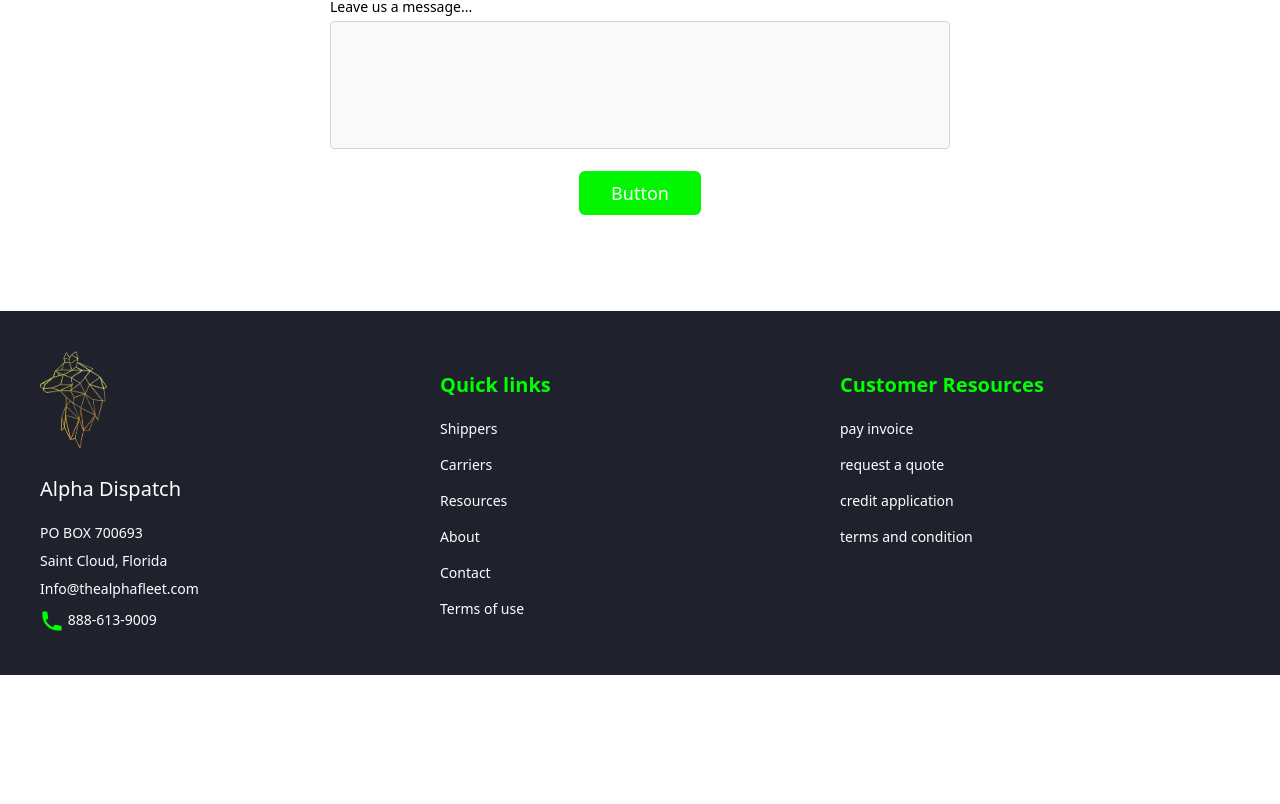
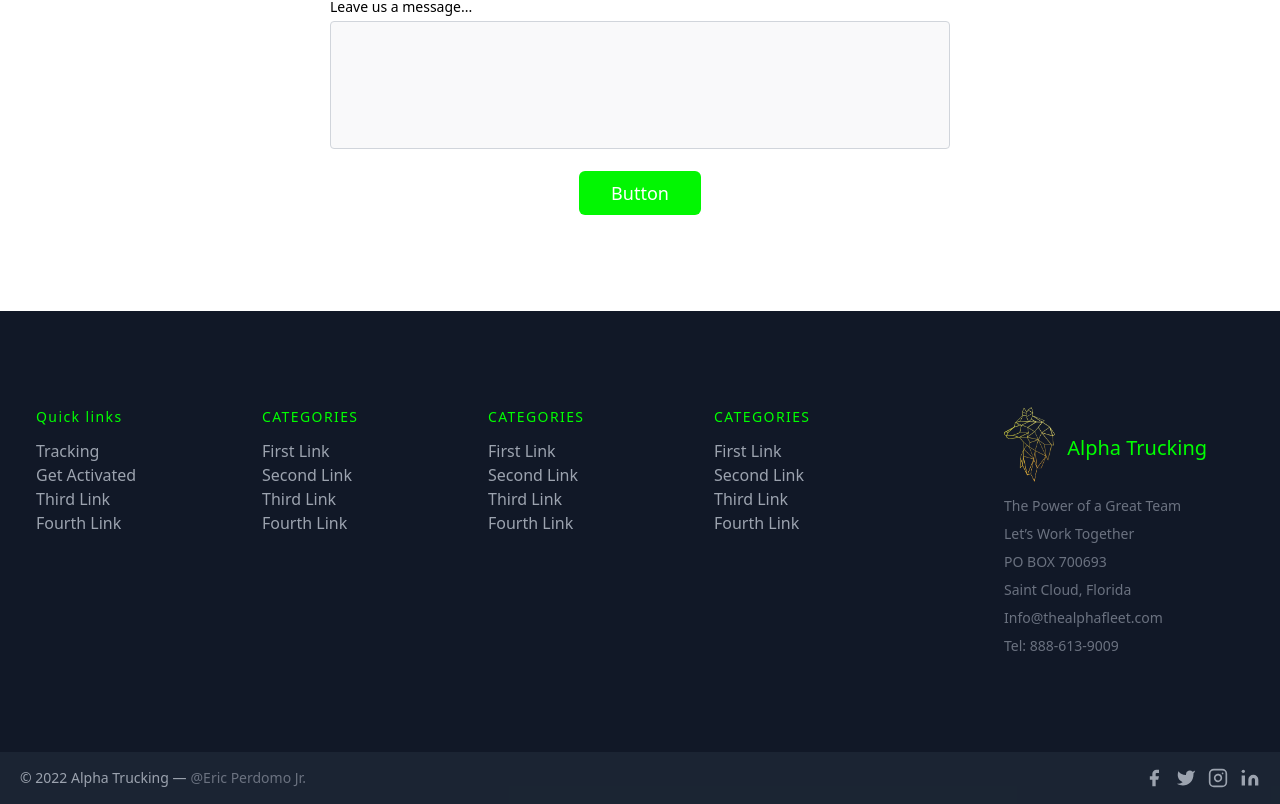
Before and after one commit to Nick9499/alpha-tracking, a Next.js app: page / in a window 1280 px wide. Shown: the part 4041-4845 px from the top of the page. Before the commit the page ends 4716 px from the top, so only its background shows below. Built offline with nearby package versions, Linux system fonts and the light colour scheme.

Commit message:
styling improvements in footer

```diff
--- a/components/Footer.js
+++ b/components/Footer.js
@@ -5,42 +5,172 @@
 
 const Footer = () => {
   return (
-    <div className="p-10 bg-[#1f212c] grid md:grid-cols-3 text-white">
-      <div>
-        <div className="w-1/6">
-          <Image src={logo} alt="logo" />
+    <footer className="text-gray-400 bg-gray-900 body-font">
+      <div className="container px-5 py-24 mx-auto flex md:items-center lg:items-start md:flex-row md:flex-nowrap flex-wrap flex-col">
+        <div className="w-64 flex-shrink-0 md:mx-0 mx-auto text-center md:text-left md:mt-0 mt-10">
+          <a className="flex title-font font-medium items-center md:justify-start justify-center text-white">
+            <div className="w-1/5 hover:scale-110 transition-all">
+              <Image src={logo} alt="logo" />
+            </div>
+            <span className="ml-3 text-xl text-[#00ff00]">Alpha Trucking</span>
+          </a>
+          <p className="mt-2 text-sm text-gray-500">
+            The Power of a Great Team
+          </p>
+          <p className="mt-2 text-sm text-gray-500">Let’s Work Together</p>
+          <p className="mt-2 text-sm text-gray-500">PO BOX 700693</p>
+          <p className="mt-2 text-sm text-gray-500">Saint Cloud, Florida</p>
+          <p className="mt-2 text-sm text-gray-500">Info@thealphafleet.com</p>
+          <p className="mt-2 text-sm text-gray-500">
+            <a href="tel:888-613-9009">Tel: 888-613-9009</a>
+          </p>
         </div>
-        <h5 className="text-xl mt-5 mb-5">Alpha Dispatch</h5>
-        <p className="text-sm mb-2">PO BOX 700693</p>
-        <p className="text-sm mb-2">Saint Cloud, Florida</p>
-        <p className="text-sm mb-2">Info@thealphafleet.com</p>
-        <a href="tel:770-509-9611" className="text-sm mb-2">
-          <span>
-            <PhoneIcon className="text-[#00ff00] w-6 h-6 inline" /> 888-613-9009
+        <div className="flex-grow flex flex-wrap md:pr-20 -mb-10 md:text-left text-center order-first">
+          <div className="lg:w-1/4 md:w-1/2 w-full px-4">
+            <h2 className="title-font font-medium text-[#00ff00] tracking-widest text-sm mb-3">
+              Quick links
+            </h2>
+            <nav className="list-none mb-10">
+              <li>
+                <a className="text-gray-400 hover:text-white">Tracking</a>
+              </li>
+              <li>
+                <a className="text-gray-400 hover:text-white">Get Activated</a>
+              </li>
+              <li>
+                <a className="text-gray-400 hover:text-white">Third Link</a>
+              </li>
+              <li>
+                <a className="text-gray-400 hover:text-white">Fourth Link</a>
+              </li>
+            </nav>
+          </div>
+          <div className="lg:w-1/4 md:w-1/2 w-full px-4">
+            <h2 className="title-font font-medium text-[#00ff00] tracking-widest text-sm mb-3">
+              CATEGORIES
+            </h2>
+            <nav className="list-none mb-10">
+              <li>
+                <a className="text-gray-400 hover:text-white">First Link</a>
+              </li>
+              <li>
+                <a className="text-gray-400 hover:text-white">Second Link</a>
+              </li>
+              <li>
+                <a className="text-gray-400 hover:text-white">Third Link</a>
+              </li>
+              <li>
+                <a className="text-gray-400 hover:text-white">Fourth Link</a>
+              </li>
+            </nav>
+          </div>
+          <div className="lg:w-1/4 md:w-1/2 w-full px-4">
+            <h2 className="title-font font-medium text-[#00ff00] tracking-widest text-sm mb-3">
+              CATEGORIES
+            </h2>
+            <nav className="list-none mb-10">
+              <li>
+                <a className="text-gray-400 hover:text-white">First Link</a>
+              </li>
+              <li>
+                <a className="text-gray-400 hover:text-white">Second Link</a>
+              </li>
+              <li>
+                <a className="text-gray-400 hover:text-white">Third Link</a>
+              </li>
+              <li>
+                <a className="text-gray-400 hover:text-white">Fourth Link</a>
+              </li>
+            </nav>
+          </div>
+          <div className="lg:w-1/4 md:w-1/2 w-full px-4">
+            <h2 className="title-font font-medium text-[#00ff00] tracking-widest text-sm mb-3">
+              CATEGORIES
+            </h2>
+            <nav className="list-none mb-10">
+              <li>
+                <a className="text-gray-400 hover:text-white">First Link</a>
+              </li>
+              <li>
+                <a className="text-gray-400 hover:text-white">Second Link</a>
+              </li>
+              <li>
+                <a className="text-gray-400 hover:text-white">Third Link</a>
+              </li>
+              <li>
+                <a className="text-gray-400 hover:text-white">Fourth Link</a>
+              </li>
+            </nav>
+          </div>
+        </div>
+      </div>
+      <div className="bg-gray-800 bg-opacity-75">
+        <div className="container mx-auto py-4 px-5 flex flex-wrap flex-col sm:flex-row">
+          <p className="text-gray-400 text-sm text-center sm:text-left">
+            © 2022 Alpha Trucking —
+            <a
+              href="https://twitter.com/knyttneve"
+              className="text-gray-500 ml-1"
+              rel="noopener noreferrer"
+              target="_blank">
+              @Eric Perdomo Jr.
+            </a>
+          </p>
+          <span className="inline-flex sm:ml-auto sm:mt-0 mt-2 justify-center sm:justify-start">
+            <a className="text-gray-400">
+              <svg
+                fill="currentColor"
+                stroke-linecap="round"
+                stroke-linejoin="round"
+                stroke-width="2"
+                className="w-5 h-5"
+                viewBox="0 0 24 24">
+                <path d="M18 2h-3a5 5 0 00-5 5v3H7v4h3v8h4v-8h3l1-4h-4V7a1 1 0 011-1h3z"></path>
+              </svg>
+            </a>
+            <a className="ml-3 text-gray-400">
+              <svg
+                fill="currentColor"
+                stroke-linecap="round"
+                stroke-linejoin="round"
+                stroke-width="2"
+                className="w-5 h-5"
+                viewBox="0 0 24 24">
+                <path d="M23 3a10.9 10.9 0 01-3.14 1.53 4.48 4.48 0 00-7.86 3v1A10.66 10.66 0 013 4s-4 9 5 13a11.64 11.64 0 01-7 2c9 5 20 0 20-11.5a4.5 4.5 0 00-.08-.83A7.72 7.72 0 0023 3z"></path>
+              </svg>
+            </a>
+            <a className="ml-3 text-gray-400">
+              <svg
+                fill="none"
+                stroke="currentColor"
+                stroke-linecap="round"
+                stroke-linejoin="round"
+                stroke-width="2"
+                className="w-5 h-5"
+                viewBox="0 0 24 24">
+                <rect width="20" height="20" x="2" y="2" rx="5" ry="5"></rect>
+                <path d="M16 11.37A4 4 0 1112.63 8 4 4 0 0116 11.37zm1.5-4.87h.01"></path>
+              </svg>
+            </a>
+            <a className="ml-3 text-gray-400">
+              <svg
+                fill="currentColor"
+                stroke="currentColor"
+                stroke-linecap="round"
+                stroke-linejoin="round"
+                stroke-width="0"
+                className="w-5 h-5"
+                viewBox="0 0 24 24">
+                <path
+                  stroke="none"
+                  d="M16 8a6 6 0 016 6v7h-4v-7a2 2 0 00-2-2 2 2 0 00-2 2v7h-4v-7a6 6 0 016-6zM2 9h4v12H2z"></path>
+                <circle cx="4" cy="4" r="2" stroke="none"></circle>
+              </svg>
+            </a>
           </span>
-        </a>
+        </div>
       </div>
-      <div>
-        <h5 className="text-xl mt-5 mb-5 text-[#00ff00] font-semibold">
-          Quick links
-        </h5>
-        <p className="text-sm mb-4 hover:opacity-70">Shippers</p>
-        <p className="text-sm mb-4 hover:opacity-70">Carriers</p>
-        <p className="text-sm mb-4 hover:opacity-70">Resources</p>
-        <p className="text-sm mb-4 hover:opacity-70">About</p>
-        <p className="text-sm mb-4 hover:opacity-70">Contact</p>
-        <p className="text-sm mb-4 hover:opacity-70">Terms of use</p>
-      </div>
-      <div>
-        <h5 className="text-xl mt-5 mb-5 text-[#00ff00] font-semibold">
-          Customer Resources
-        </h5>
-        <p className="text-sm mb-4 hover:opacity-70">pay invoice</p>
-        <p className="text-sm mb-4 hover:opacity-70">request a quote</p>
-        <p className="text-sm mb-4 hover:opacity-70">credit application</p>
-        <p className="text-sm mb-4 hover:opacity-70">terms and condition</p>
-      </div>
-    </div>
+    </footer>
   );
 };
 
--- a/helpers/dropdown.js
+++ b/helpers/dropdown.js
@@ -23,7 +23,7 @@
 
 export const carrier = [
   {
-    name: "Beon Carrier",
+    name: "Alpha Trucking Carrier",
     href: "beon",
   },
   {
```
